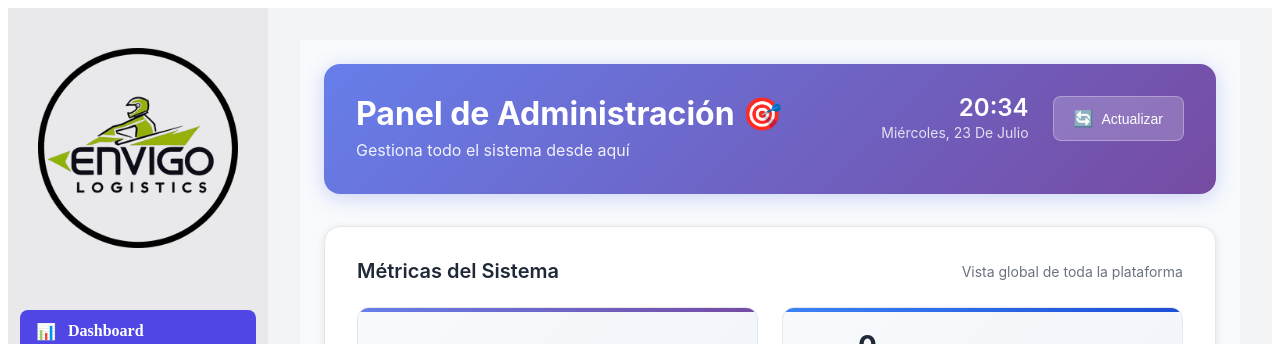
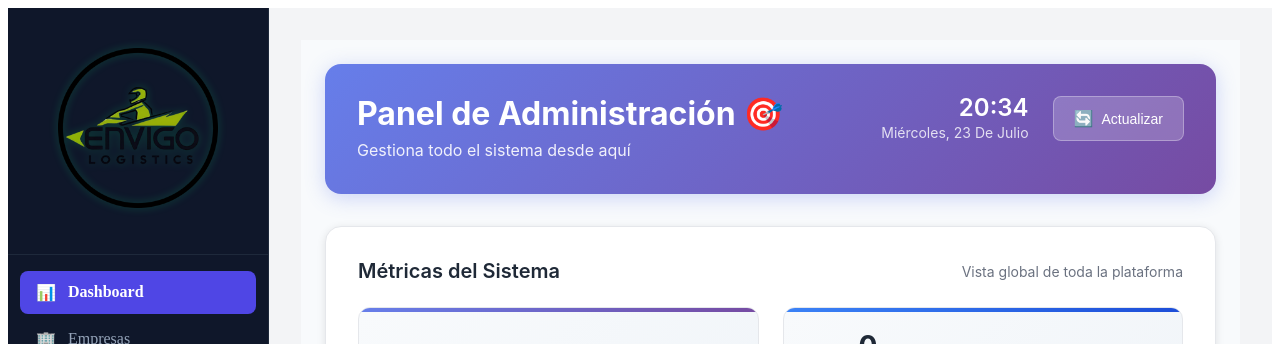
Before and after one commit to CarlosdRojasC/enviGo, a Vue app in the folder frontend/: page /admin/dashboard in a window 1280 px wide. Shown: the top 344 px of the page. Built offline with nearby package versions, Linux system fonts and the light colour scheme; no server answers; sample sign-in values are in the browser's storage.

Commit message:
cambios sidebaer

```diff
--- a/frontend/src/components/Sidebar.vue
+++ b/frontend/src/components/Sidebar.vue
@@ -58,25 +58,28 @@ function logout() {
 <style scoped>
 .sidebar {
   width: 260px;
-  background-color: #e9e8eb;
+  background-color: #0f172a; /* Azul oscuro casi negro */
   color: #94a3b8; /* Gris azulado claro */
   display: flex;
   flex-direction: column;
   height: 100vh;
   flex-shrink: 0;
   transition: width 0.3s ease;
+  border-right: 1px solid #1e293b; /* Borde sutil */
 }
 
 .sidebar-header {
   padding: 20px 24px;
   display: flex;
   align-items: center;
+  border-bottom: 1px solid #1e293b;
   flex-direction: column;
 }
 
 .imagelogo {
-  width: 200px;
+  width: 160px;
   height: auto;
+  filter: drop-shadow(0 0 4px rgba(0, 255, 128, 0.2));
 }
 
 .nav-menu {
```
